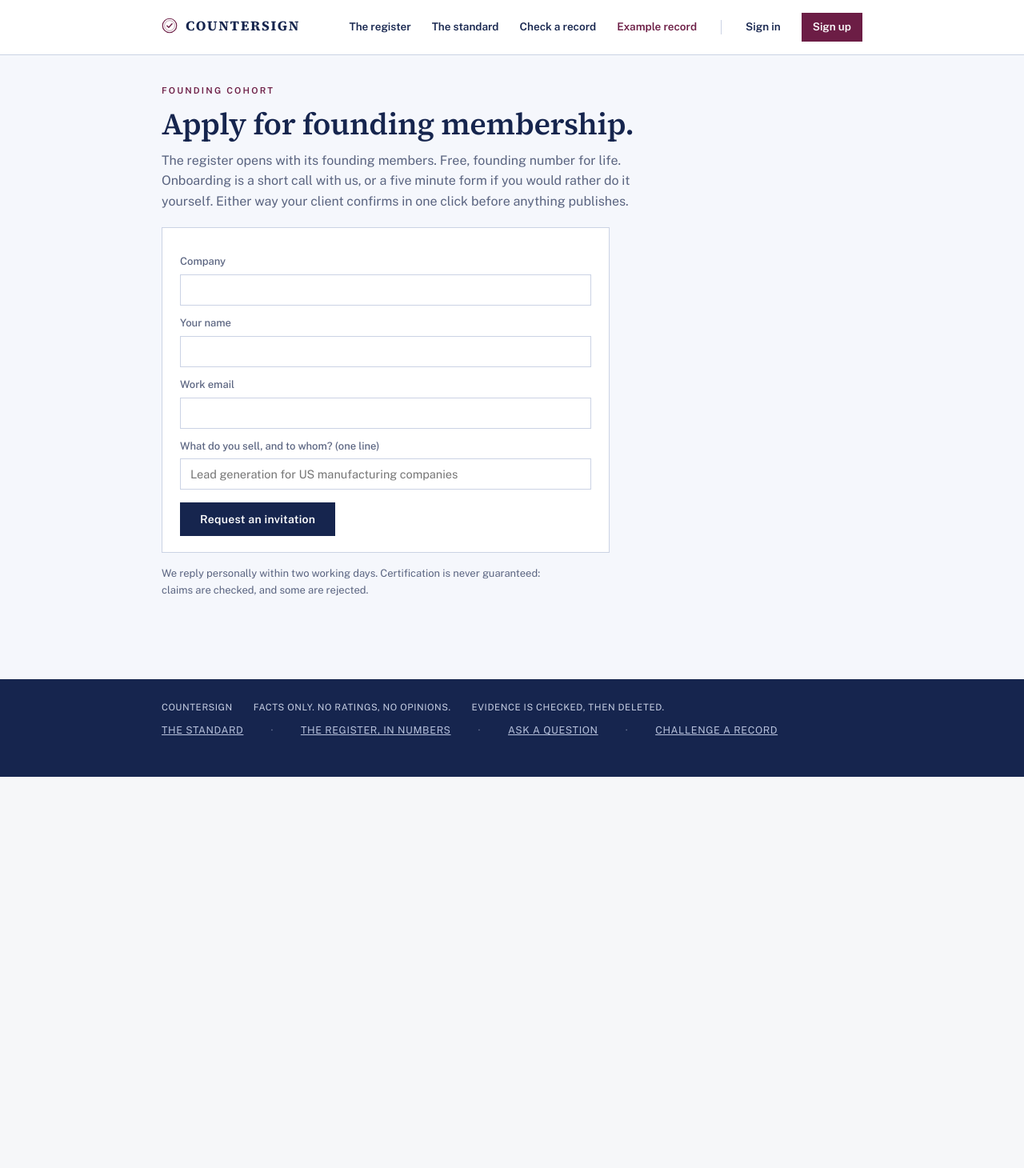
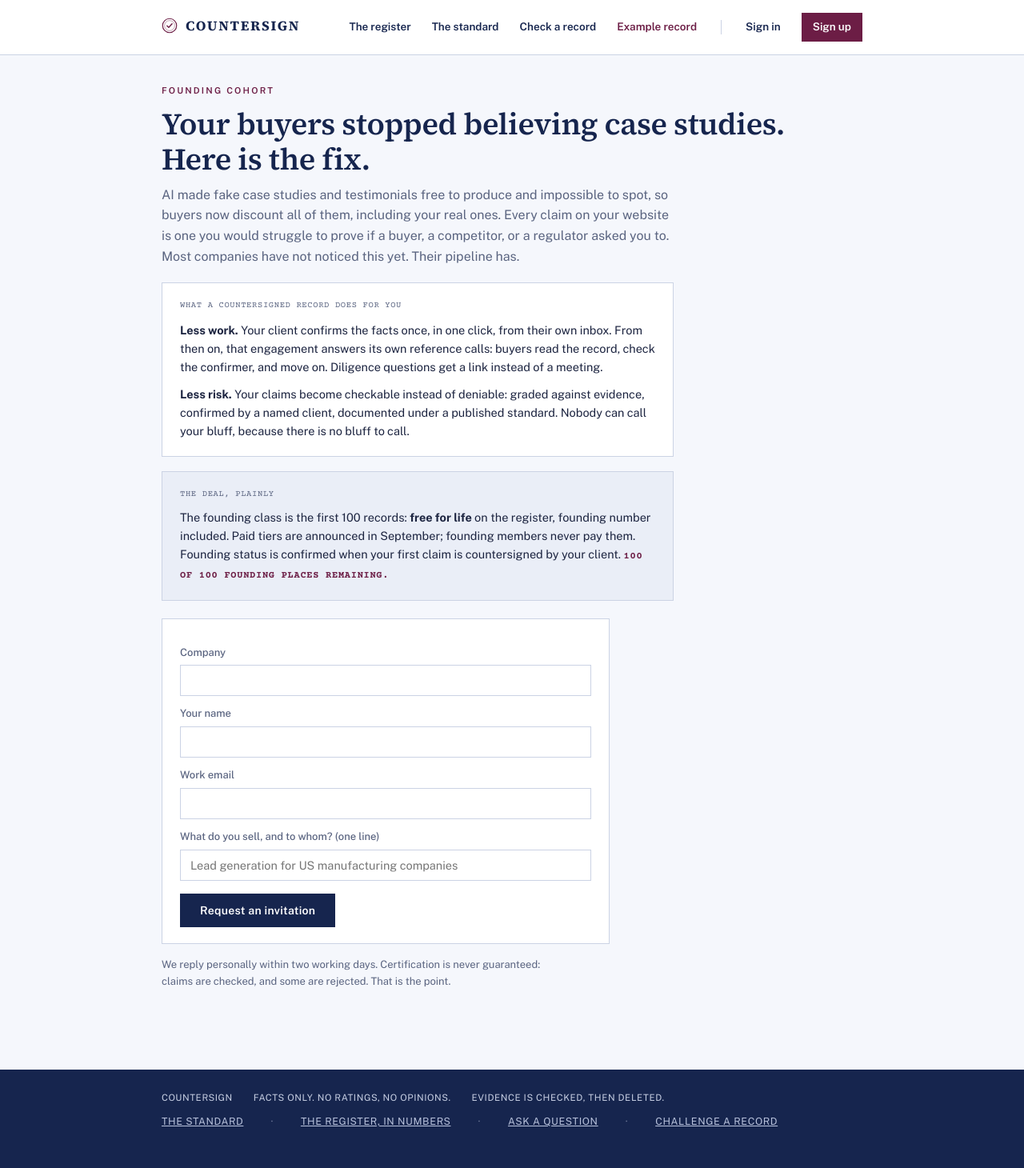
Before and after one commit to NAVVAI-BOYS/COUNTERSIGN, a Flask app: page /signup in a window 1280 px wide. Shown: the whole page at 80% size. Before the commit the page ends 971 px from the top, so only its background shows below. Run offline with Flask 3, Linux system fonts and the light colour scheme.

Commit message:
Add files via upload

```diff
--- a/countersign/app.py
+++ b/countersign/app.py
@@ -355,7 +355,8 @@ def invite_redirect():
 
 @app.get("/signup")
 def signup():
-    return render_template("invite.html", brand=BRAND)
+    places_left = max(0, 100 - Vendor.query.count())
+    return render_template("invite.html", brand=BRAND, places_left=places_left)
 
 
 @app.post("/signup")
--- a/countersign/templates/invite.html
+++ b/countersign/templates/invite.html
@@ -1,9 +1,21 @@
 {% extends "base.html" %}
-{% block title %}Get certified — {{ brand }}{% endblock %}
+{% block title %}Founding membership — {{ brand }}{% endblock %}
 {% block content %}
 <div class="eyebrow">Founding cohort</div>
-<h1>Apply for founding membership.</h1>
-<p class="sub">The register opens with its founding members. Free, founding number for life. Onboarding is a short call with us, or a five minute form if you would rather do it yourself. Either way your client confirms in one click before anything publishes.</p>
+<h1>Your buyers stopped believing case studies.<br>Here is the fix.</h1>
+<p class="sub" style="max-width:640px">AI made fake case studies and testimonials free to produce and impossible to spot, so buyers now discount all of them, including your real ones. Every claim on your website is one you would struggle to prove if a buyer, a competitor, or a regulator asked you to. Most companies have not noticed this yet. Their pipeline has.</p>
+
+<div class="panel" style="max-width:640px;margin:18px 0">
+  <div class="mono" style="font-size:10.5px;margin-bottom:10px">What a countersigned record does for you</div>
+  <p style="margin:0 0 10px;font-size:14.5px"><strong>Less work.</strong> Your client confirms the facts once, in one click, from their own inbox. From then on, that engagement answers its own reference calls: buyers read the record, check the confirmer, and move on. Diligence questions get a link instead of a meeting.</p>
+  <p style="margin:0;font-size:14.5px"><strong>Less risk.</strong> Your claims become checkable instead of deniable: graded against evidence, confirmed by a named client, documented under a published standard. Nobody can call your bluff, because there is no bluff to call.</p>
+</div>
+
+<div class="panel" style="max-width:640px;margin:0 0 22px;background:var(--wash)">
+  <div class="mono" style="font-size:10.5px;margin-bottom:8px">The deal, plainly</div>
+  <p style="margin:0;font-size:14.5px">The founding class is the first 100 records: <strong>free for life</strong> on the register, founding number included. Paid tiers are announced in September; founding members never pay them. Founding status is confirmed when your first claim is countersigned by your client.{% if places_left is defined %} <span class="mono" style="font-size:12px;color:var(--seal);font-weight:700">{{ places_left }} of 100 founding places remaining.</span>{% endif %}</p>
+</div>
+
 <form method="post" action="/signup" class="panel" style="max-width:560px">
   <label for="company">Company</label>
   <input type="text" id="company" name="company" required>
@@ -15,5 +27,5 @@
   <input type="text" id="sells" name="sells" placeholder="Lead generation for US manufacturing companies">
   <button class="btn" style="margin-top:16px" type="submit">Request an invitation</button>
 </form>
-<p class="sub" style="font-size:13px">We reply personally within two working days. Certification is never guaranteed: claims are checked, and some are rejected.</p>
+<p class="sub" style="font-size:13px">We reply personally within two working days. Certification is never guaranteed: claims are checked, and some are rejected. That is the point.</p>
 {% endblock %}
```
Also changed, not shown: countersign/templates/home.html (+16 -0 lines), countersign/CHANGELOG.md.
